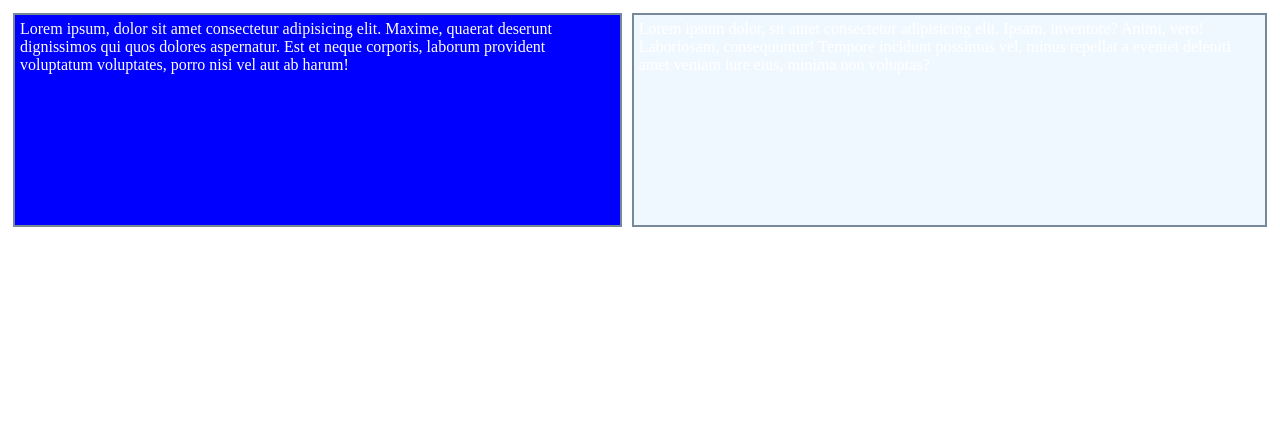
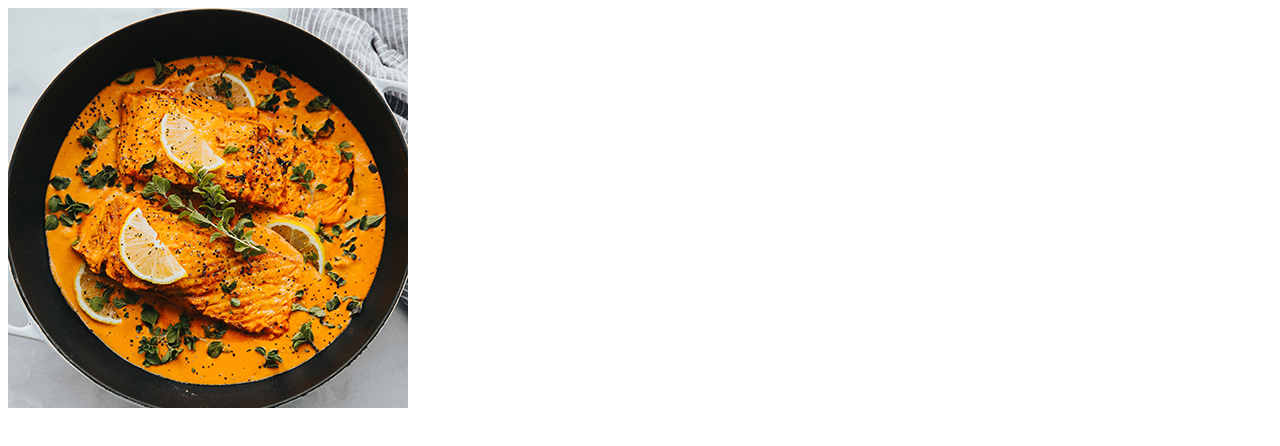
Before and after one commit to Study-Trial/responsive-images, a plain HTML site: page index.html in a window 1280 px wide. Drawn offline with Linux system fonts and the light colour scheme.

Commit message:
srcset with different DPR

```diff
--- a/css/styles.css
+++ b/css/styles.css
@@ -1,29 +1,3 @@
-.container {
-    display: flex;
-    flex-direction: column;
-    justify-content: space-around;
+.meal {
+    /* width: 100%; */
 }
-.box {
-    background-color: antiquewhite;
-    height: 200px;
-    border: 2px solid lightslategray;
-    margin: 5px;
-    padding: 5px;
-}
-
-.container div:nth-child(2) {
-    background-color: aliceblue;
-}
-
-@media screen and (min-width: 500px) {
-    .container {
-    flex-direction: row;
-    }
-}
-
-@media screen and (min-width: 900px) {
-    .box {
-    background-color: blue;
-    color: white;
-    }
-}
--- a/index.html
+++ b/index.html
@@ -7,9 +7,6 @@
     <title>Document</title>
 </head>
 <body>
-    <div class="container">
-        <div class="box">Lorem ipsum, dolor sit amet consectetur adipisicing elit. Maxime, quaerat deserunt dignissimos qui quos dolores aspernatur. Est et neque corporis, laborum provident voluptatum voluptates, porro nisi vel aut ab harum!</div>
-        <div class="box">Lorem ipsum dolor, sit amet consectetur adipisicing elit. Ipsam, inventore? Animi, vero! Laboriosam, consequuntur! Tempore incidunt possimus vel, minus repellat a eveniet deleniti amet veniam iure eius, minima non voluptas?</div>
-    </div>
+    <img src="images\meal.jpg" alt="bowl with salmon and spices" class="meal" srcset="images\meal.jpg 1x, images\meal@2x.jpg 2x, images\meal@3x.jpg 3x">
 </body>
 </html>
```
